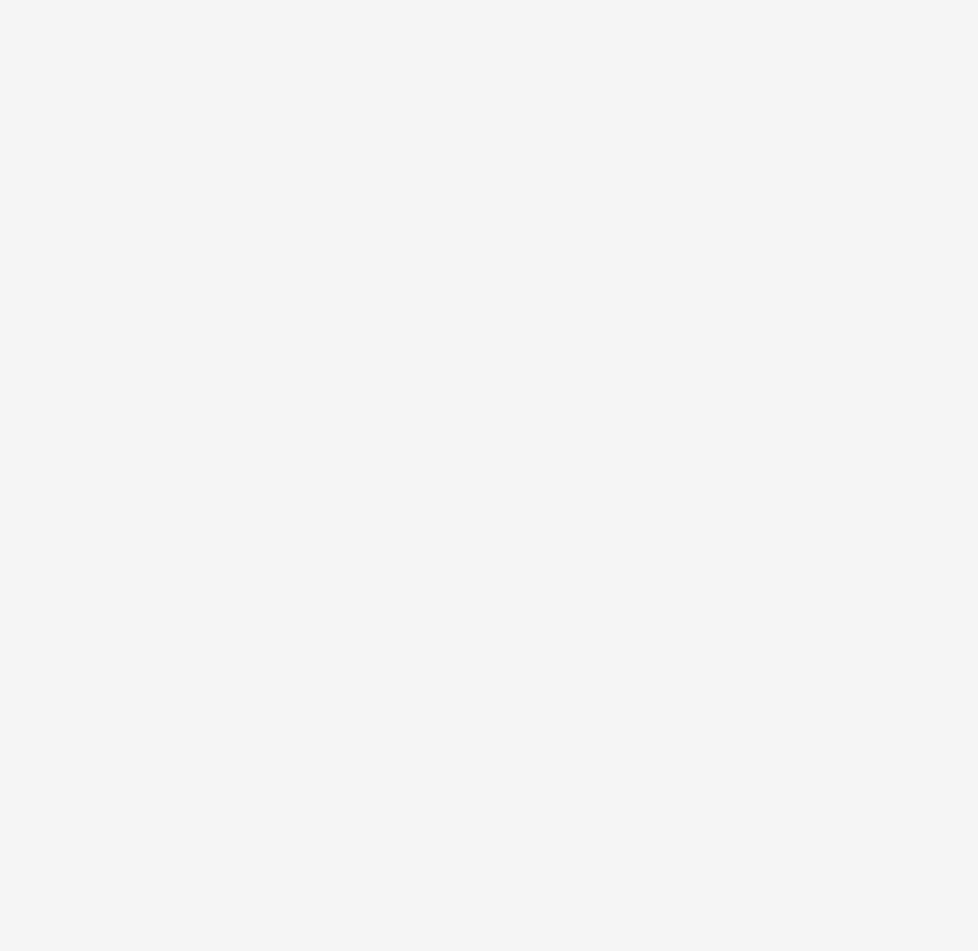
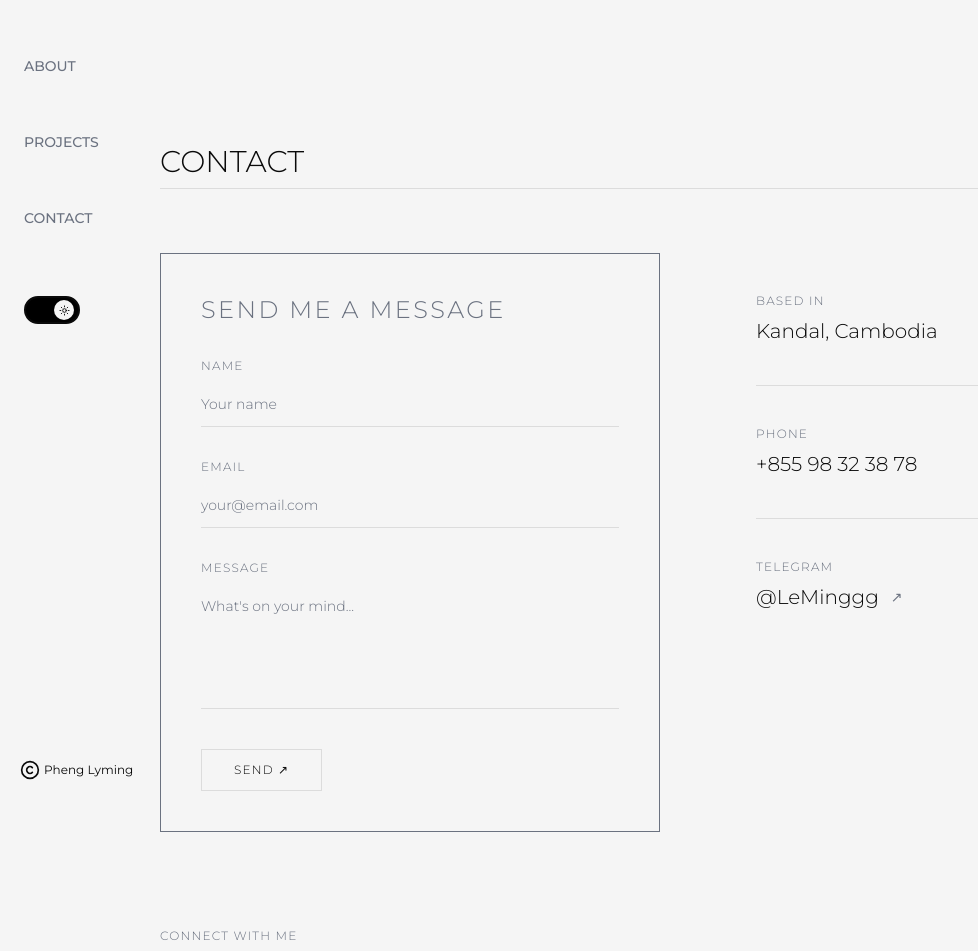
Before and after one commit to Ming-99s/ming.dev, a React (Vite) app: page /GetInTouch in a window 1280 px wide. Before the commit this address had no page. Shown: the top 951 px of the page, without its empty margins (0-978 px from the left). Before the commit the page ends 800 px from the top, so only its background shows below. Built offline with nearby package versions, Linux system fonts and the light colour scheme.

Commit message:
add contact

```diff
--- a/package.json
+++ b/package.json
@@ -10,6 +10,7 @@
     "preview": "vite preview"
   },
   "dependencies": {
+    "@formspree/react": "^3.0.0",
     "@gsap/react": "^2.1.2",
     "@phosphor-icons/react": "^2.1.10",
     "gsap": "^3.14.2",
--- a/src/App.jsx
+++ b/src/App.jsx
@@ -2,7 +2,7 @@ import { Routes, Route } from 'react-router-dom'
 import Hero from './sections/Hero.jsx'
 import Projects from './sections/Projects.jsx'
 import ScrollToTop from './components/scrollTop.jsx'
-
+import GetInTouch from './sections/getInTouch.jsx'
 function App() {
   return (
     <>
@@ -10,6 +10,8 @@ function App() {
       <Routes>
         <Route path="/" element={<Hero />} />
         <Route path="/projects" element={<Projects />} />
+        <Route path="/GetInTouch" element={<GetInTouch />} />
+
       </Routes>
 
     </>
--- a/src/sections/Education&Experience.jsx
+++ b/src/sections/Education&Experience.jsx
@@ -30,8 +30,8 @@ const timelineData = [
         title: 'Cambodia Academy of Digital Technology (CADT)',
         period: '2023 - 2027',
         icon: FaGraduationCap,
-        description: 'Bachelor of Computer Science. Expected Graduation: 2026.',
-        tags: ['B.Sc Computer Science', 'Expected 2026'],
+        description: 'Bachelor of Computer Science. Expected Graduation: 2027.',
+        tags: ['B.Sc Computer Science', 'Expected 2027'],
         box: {
             highlight: 'Bachelor of Computer Science',
             detail: 'Studying at CADT with a focus on mobile development, frontend technologies, and UI/UX design principles.'
--- a/src/sections/GetInTouch.jsx
+++ b/src/sections/GetInTouch.jsx
@@ -1,26 +1,246 @@
-import React from 'react'
+import React, { useRef, useState } from 'react'
+import Navbar from './Navbar.jsx'
+import { useGSAP } from '@gsap/react'
+import gsap from 'gsap'
+import { ScrollTrigger } from 'gsap/ScrollTrigger'
+import { FaGithub, FaSquareFacebook, FaSquareInstagram, FaLinkedin } from 'react-icons/fa6'
+
+gsap.registerPlugin(ScrollTrigger)
+
+// ─── info ────────────────────────────────────────────────────────
+const INFO = {
+    location: 'Kandal, Cambodia',
+    phone: '+855 98 32 38 78',
+    telegram: '@LeMinggg',
+    telegramLink: 'https://t.me/LeMinggg',
+    github: 'Ming-99s',
+    githubLink: 'https://github.com/Ming-99s',
+    instagram: '@lyminggg_',
+    instagramLink: 'https://www.instagram.com/lyminggg_/',
+    facebook: 'Ming',
+    facebookLink: 'https://www.facebook.com/ming.123142',
+    linkedin: 'Ming Lyy',
+    linkedinLink: 'https://www.linkedin.com/in/ming-lyy-67a2bb372/',
+}
+
+// ─── data ────────────────────────────────────────────────────────
+const infoRows = [
+    { label: 'Based in', value: INFO.location },
+    { label: 'Phone', value: INFO.phone, href: `tel:${INFO.phone}` },
+    { label: 'Telegram', value: INFO.telegram, href: INFO.telegramLink },
+]
+
+const connectLinks = [
+    { href: INFO.githubLink, icon: FaGithub, label: 'GitHub', username: INFO.github },
+    { href: INFO.instagramLink, icon: FaSquareInstagram, label: 'Instagram', username: INFO.instagram },
+    { href: INFO.facebookLink, icon: FaSquareFacebook, label: 'Facebook', username: INFO.facebook },
+    { href: INFO.linkedinLink, icon: FaLinkedin, label: 'LinkedIn', username: INFO.linkedin },
+]
+
+// ─── reusable components ─────────────────────────────────────────
+
+const InfoRow = ({ label, value, href }) => (
+    <div className="contact-info-item">
+        <p className="text-xs uppercase tracking-widest text-muted font-light mb-2">{label}</p>
+        {href ? (
+            <a
+                href={href}
+                target={href.startsWith('http') ? '_blank' : undefined}
+                rel="noopener noreferrer"
+                className="text-xl font-light text-foreground hover:text-foreground transition-colors duration-200 inline-flex items-center gap-3"
+            >
+                {value}
+                {href.startsWith('http') && <span className="text-muted text-sm">↗</span>}
+            </a>
+        ) : (
+            <p className="text-xl font-light text-foreground">{value}</p>
+        )}
+    </div>
+)
+
+const ConnectItem = ({ href, icon, label, username }) => {
+    const Icon = icon
+    return (
+        <a
+            href={href}
+            target="_blank"
+            rel="noopener noreferrer"
+            className="px-10 connect-item group flex items-center justify-between py-6 border-b border-border sm:flex-1 hover:px-4 transition-all duration-300"
+        >
+            <div className="flex items-center gap-5">
+                <Icon size={32} />
+                <div className="flex flex-col gap-1">
+                    <span className="text-xs uppercase tracking-widest text-muted font-light">{label}</span>
+                    <span className="text-lg font-light text-foreground group-hover:text-foreground transition-colors duration-200">
+                        {username}
+                    </span>
+                </div>
+            </div>
+            <span className="text-muted group-hover:text-foreground transition-colors duration-200 text-lg">↗</span>
+        </a>
+    )
+}
+
+// ─── main component ───────────────────────────────────────────────
 
 const GetInTouch = () => {
+    const containerRef = useRef(null)
+    const [sent, setSent] = useState(false)
+    const [loading, setLoading] = useState(false)
+    const [error, setError] = useState(false)
+
+    const handleSubmit = async (e) => {
+        e.preventDefault()
+        setLoading(true)
+        setError(false)
+
+        const res = await fetch('https://formspree.io/f/mpqykaqb', {
+            method: 'POST',
+            body: new FormData(e.target),
+            headers: { Accept: 'application/json' },
+        })
+
+        res.ok ? setSent(true) : setError(true)
+        setLoading(false)
+    }
+
+    useGSAP(() => {
+        gsap.fromTo('.contact-heading',
+            { opacity: 0, x: -30 },
+            {
+                opacity: 1, x: 0, duration: 0.9, ease: 'power3.out',
+                scrollTrigger: { trigger: '.contact-heading', start: 'top 85%', toggleActions: 'play none none reverse' }
+            }
+        )
+        gsap.fromTo('.contact-info-item',
+            { opacity: 0, y: 24 },
+            {
+                opacity: 1, y: 0, duration: 0.7, ease: 'power3.out', stagger: 0.1,
+                scrollTrigger: { trigger: '.contact-info-item', start: 'top 85%', toggleActions: 'play none none reverse' }
+            }
+        )
+        gsap.fromTo('.contact-form',
+            { opacity: 0, y: 30 },
+            {
+                opacity: 1, y: 0, duration: 0.9, ease: 'power3.out',
+                scrollTrigger: { trigger: '.contact-form', start: 'top 85%', toggleActions: 'play none none reverse' }
+            }
+        )
+        gsap.fromTo('.connect-item',
+            { opacity: 0, y: 16 },
+            {
+                opacity: 1, y: 0, duration: 0.7, ease: 'power3.out', stagger: 0.12,
+                scrollTrigger: { trigger: '.connect-item', start: 'top 80%', toggleActions: 'play none none reverse' }
+            }
+        )
+    }, { scope: containerRef })
+
     return (
-      <section className="py-32 px-6" data-purpose="contact-section" id="contact">
-          <div className="container mx-auto text-center max-w-2xl">
-              <h2 className="text-primary font-mono mb-4 tracking-widest uppercase">05. What's Next?</h2>
-              <h1 className="text-5xl font-bold mb-8">Get In Touch</h1>
-              <p className="text-gray-400 text-lg mb-12">
+        <section ref={containerRef} className="min-h-screen pb-32" id="contact">
+            <Navbar />
+
+            <div className="container lg:pl-40 px-6 py-24 lg:pt-36">
+
+                {/* heading */}
+                <div className="contact-heading mb-16">
+                    <h2 className="text-3xl font-light uppercase mb-2">Contact</h2>
+                    <hr className="border-t border-border" />
+                </div>
+
+                {/* main grid */}
+                <div className="grid grid-cols-1 lg:grid-cols-2 gap-16 lg:gap-24 mb-24">
+
+                    {/* form */}
+                    <div className="contact-form border border-muted p-10">
+                        <p className="text-2xl uppercase tracking-widest text-muted font-light mb-8">
+                            Send me a message
                         </p>
-              <div className="glass-card p-8 rounded-custom mb-8 space-y-6">
-                  <div className="flex items-center justify-center space-x-4">
-                      <svg className="w-6 h-6 text-primary" fill="none" stroke="currentColor" viewbox="0 0 24 24"><path d="M3 8l7.89 5.26a2 2 0 002.22 0L21 8M5 19h14a2 2 0 002-2V7a2 2 0 00-2-2H5a2 2 0 00-2 2v10a2 2 0 002 2z" stroke-linecap="round" stroke-linejoin="round" stroke-width="2"></path></svg>
-                      <a className="text-xl font-medium hover:text-primary transition-colors" href="mailto:Lyming4999@gmail.com">Lyming4999@gmail.com</a>
+
+                        {sent ? (
+                            <div className="flex flex-col gap-4 py-16">
+                                <span className="text-3xl font-light uppercase text-foreground">Message sent.</span>
+                                <p className="text-sm text-muted font-light">I'll get back to you soon.</p>
                             </div>
-                  <div className="flex items-center justify-center space-x-4">
-                      <svg className="w-6 h-6 text-primary" fill="none" stroke="currentColor" viewbox="0 0 24 24"><path d="M3 5a2 2 0 012-2h3.28a1 1 0 01.948.684l1.498 4.493a1 1 0 01-.502 1.21l-2.257 1.13a11.042 11.042 0 005.516 5.516l1.13-2.257a1 1 0 011.21-.502l4.493 1.498a1 1 0 01.684.949V19a2 2 0 01-2 2h-1C9.716 21 3 14.284 3 6V5z" stroke-linecap="round" stroke-linejoin="round" stroke-width="2"></path></svg>
-                      <span className="text-xl font-medium">+855 (Contact Info)</span>
+                        ) : (
+                            <form onSubmit={handleSubmit} className="flex flex-col gap-8">
+
+                                <div className="flex flex-col gap-2">
+                                    <label className="text-xs uppercase tracking-widest text-muted font-light">Name</label>
+                                    <input
+                                        type="text"
+                                        name="name"
+                                        required
+                                        placeholder="Your name"
+                                        className="bg-transparent border-b border-border text-foreground text-sm font-light py-3 outline-none placeholder:text-muted focus:border-foreground transition-colors duration-200 w-full"
+                                    />
+                                </div>
+
+                                <div className="flex flex-col gap-2">
+                                    <label className="text-xs uppercase tracking-widest text-muted font-light">Email</label>
+                                    <input
+                                        type="email"
+                                        name="email"
+                                        required
+                                        placeholder="your@email.com"
+                                        className="bg-transparent border-b border-border text-foreground text-sm font-light py-3 outline-none placeholder:text-muted focus:border-foreground transition-colors duration-200 w-full"
+                                    />
+                                </div>
+
+                                <div className="flex flex-col gap-2">
+                                    <label className="text-xs uppercase tracking-widest text-muted font-light">Message</label>
+                                    <textarea
+                                        name="message"
+                                        required
+                                        rows={5}
+                                        placeholder="What's on your mind..."
+                                        className="bg-transparent border-b border-border text-foreground text-sm font-light py-3 outline-none placeholder:text-muted focus:border-foreground transition-colors duration-200 resize-none w-full"
+                                    />
+                                </div>
+
+                                {error && (
+                                    <p className="text-xs text-red-400">Something went wrong. Please try again.</p>
+                                )}
+
+                                <button
+                                    type="submit"
+                                    disabled={loading}
+                                    className="mt-2 self-start text-xs uppercase tracking-widest font-light px-8 py-3 border border-border text-foreground hover:bg-foreground hover:text-background transition-all duration-300 disabled:opacity-40"
+                                >
+                                    {loading ? 'Sending...' : 'Send ↗'}
+                                </button>
+
+                            </form>
+                        )}
+                    </div>
+
+                    {/* info */}
+                    <div className="flex flex-col gap-10 mt-10">
+                        {infoRows.map((row, i) => (
+                            <React.Fragment key={row.label}>
+                                <InfoRow {...row} />
+                                {i < infoRows.length - 1 && <hr className="border-t border-border" />}
+                            </React.Fragment>
+                        ))}
+                    </div>
+
+                </div>
+
+                {/* connect */}
+                <div>
+                    <p className="text-xs uppercase tracking-widest text-muted font-light mb-2">
+                        Connect with me
+                    </p>
+                    <hr className="border-t border-border" />
+                    <div className="flex flex-col sm:flex-row">
+                        {connectLinks.map((link, i) => (
+                            <React.Fragment key={link.label}>
+                                <ConnectItem {...link} />
+                                {i < connectLinks.length - 1 && <div className="hidden sm:block w-px bg-border" />}
+                            </React.Fragment>
+                        ))}
                     </div>
                 </div>
-              <a className="inline-block px-10 py-5 border-2 border-primary text-primary font-bold text-lg rounded-custom hover:bg-primary/10 transition-all" href="mailto:Lyming4999@gmail.com">
-                  Say Hello
-              </a>
+
             </div>
         </section>
     )
--- a/src/sections/Navbar.jsx
+++ b/src/sections/Navbar.jsx
@@ -16,7 +16,7 @@ function Navbar() {
     const links = [
         { to: '/', label: 'About' },
         { to: '/projects', label: 'Projects' },
-        { to: '/', label: 'Contact' },
+        { to: '/GetInTouch', label: 'Contact' },
     ]
 
 
--- a/src/sections/Projects.jsx
+++ b/src/sections/Projects.jsx
@@ -529,7 +529,7 @@ const ProjectsSection = () => {
       </div>
         <div className='flex justify-end items-center pr-10'>
 
-          <Link to='/contact' className='bottom flex text-foreground pb-10  hover:text-gray-400 transition duration-300'>
+          <Link to='/GetInTouch' className='bottom flex text-foreground pb-10  hover:text-gray-400 transition duration-300'>
             <h1 className='text-2xl'>Contact</h1>
             <IoMdArrowForward size={32} className='font-thin' />
           </Link>
```
Also changed, not shown: src/sections/Hero.jsx (+6 -10 lines), 1 other file (tests, documents, lock files or other folders). Lines whose indentation alone changed are shown as unchanged.
